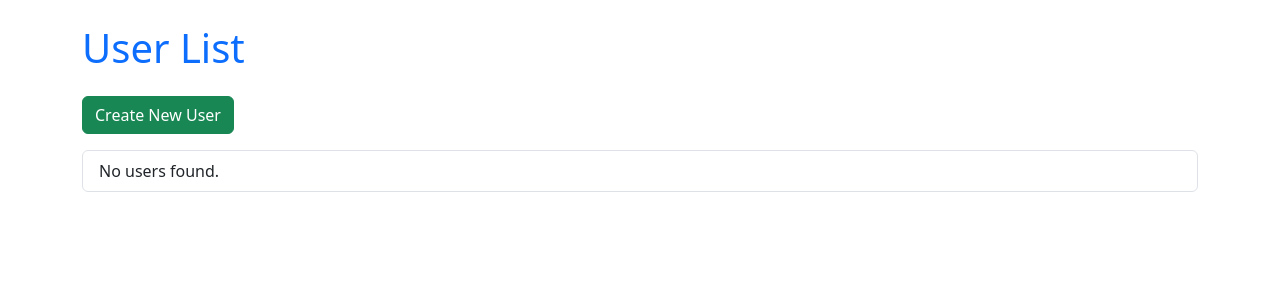
After one commit to WellspringV/tg_webhook, a Flask app: page /users/ in a window 1280 px wide. The commit adds this page. Shown: the top 300 px of the page. Run offline with Flask 3, Linux system fonts and the light colour scheme; parts of the project's set-up code (start-up, migrations or seed data) failed here and were passed over.

Commit message:
Add Users

```diff
--- a/app/blueprints/timetrack/blueprint.py
+++ b/app/blueprints/timetrack/blueprint.py
@@ -7,4 +7,4 @@ timetrack_bp = Blueprint("timetrack", __name__, template_folder="templates")
 
 @timetrack_bp.route("/")
 def index():
-    return render_template('timetrack/index.html')
+    return render_template('timetrack/index.html', menu = ["one", "two", "three"])
--- /dev/null
+++ b/app/blueprints/users/blueprint.py
@@ -0,0 +1,44 @@
+from flask import Blueprint
+from flask import render_template, request, redirect, url_for
+from app.models import db, User
+
+
+users_bp = Blueprint("users", __name__, template_folder="templates")
+
+
+@users_bp.route("/")
+def user_list():
+    users = db.session.execute(db.select(User).order_by(User.username)).scalars()
+    return render_template("users/list.html", users=users)
+
+
+@users_bp.route("/create", methods=["GET", "POST"])
+def user_create():
+    if request.method == "POST":
+        user = User(
+            username=request.form["username"],
+            email=request.form["email"],
+        )
+        db.session.add(user)
+        db.session.commit()
+        return redirect(url_for("users.user_detail", id=user.id))
+
+    return render_template("users/create.html")
+
+
+@users_bp.route("/<int:id>")
+def user_detail(id):
+    user = db.get_or_404(User, id)
+    return render_template("users/detail.html", user=user)
+
+
+@users_bp.route("/<int:id>/delete", methods=["GET", "POST"])
+def user_delete(id):
+    user = db.get_or_404(User, id)
+
+    if request.method == "POST":
+        db.session.delete(user)
+        db.session.commit()
+        return redirect(url_for("users.user_list"))
+
+    return render_template("users/delete.html", user=user)
--- /dev/null
+++ b/app/blueprints/users/templates/users/list.html
@@ -0,0 +1,22 @@
+<!-- templates/user/list.html -->
+{% extends "base.html" %}
+
+{% block title %}User List{% endblock %}
+{% block header %}User List{% endblock %}
+
+{% block content %}
+<a href="{{ url_for('users.user_create') }}" class="btn btn-success mb-3">Create New User</a>
+
+<ul class="list-group">
+    {% for user in users %}
+        <li class="list-group-item d-flex justify-content-between align-items-center">
+            <div>
+                <a href="{{ url_for('users.user_detail', id=user.id) }}">{{ user.username }}</a>
+                <small class="text-muted">({{ user.email }})</small>
+            </div>
+        </li>
+    {% else %}
+        <li class="list-group-item">No users found.</li>
+    {% endfor %}
+</ul>
+{% endblock %}
--- a/app/settings.py
+++ b/app/settings.py
@@ -4,5 +4,5 @@ env = Env()
 env.read_env()
 
 
-with env.prefixed("BOT"):
-    BOT_TOKEN = env.str("BOT_TOKEN", default="")
+with env.prefixed("APP_"):
+    SQLALCHEMY_DATABASE_URI = env.str("SQLALCHEMY_DATABASE_URI")
--- a/app/templates/base.html
+++ b/app/templates/base.html
@@ -1,40 +1,29 @@
+<!-- templates/base.html -->
 <!DOCTYPE html>
 <html lang="en">
 <head>
     <meta charset="UTF-8">
-    <meta name="viewport" content="width=device-width, initial-scale=1.0">
-    <title>
-        {% block title %}
+    <title>{% block title %}My App{% endblock %}</title>
+    <meta name="viewport" content="width=device-width, initial-scale=1">
 
-        {% endblock %} | Flask app
-    </title>
-    <style>
-        {% block style %}
-
-        {% endblock %}
-    </style>
-
-    <link href="https://cdn.jsdelivr.net/npm/bootstrap@5.2.3/dist/css/bootstrap.min.css" rel="stylesheet" integrity="sha384-rbsA2VBKQhggwzxH7pPCaAqO46MgnOM80zW1RWuH61DGLwZJEdK2Kadq2F9CUG65" crossorigin="anonymous">
+    <!-- Bootstrap 5 CDN -->
+    <link href="https://cdn.jsdelivr.net/npm/bootstrap@5.3.3/dist/css/bootstrap.min.css" rel="stylesheet">
 </head>
 <body>
-    <div class="container">
-        <div class="row">
-            <h1>
-                {% block content_title %}
+    <div class="container mt-4">
+        <h1 class="mb-4 text-primary">{% block header %}{% endblock %}</h1>
 
-                {% endblock %}
-            </h1>
+        {% with messages = get_flashed_messages() %}
+          {% if messages %}
+            <div class="alert alert-info">
+              {% for message in messages %}
+                <div>{{ message }}</div>
+              {% endfor %}
+            </div>
+          {% endif %}
+        {% endwith %}
 
-            {% block content %}
-
-            {% endblock %}
-        </div>
+        {% block content %}{% endblock %}
     </div>
-
-    <script>
-        {% block script %}
-
-        {% endblock %}
-    </script>
 </body>
 </html>
--- a/wsgi.py
+++ b/wsgi.py
@@ -1,4 +1,5 @@
 from app.app import app
 
 if __name__ == "__main__":
-    app.run()
+    # app = create_app()
+    app.run(debug=True)
```
Also changed, not shown: app/app.py (+22 -5 lines), app/blueprints/users/templates/users/create.html (added, +22 -0 lines), app/blueprints/users/templates/users/delete.html (added, +14 -0 lines), app/blueprints/users/templates/users/detail.html (added, +12 -0 lines), app/models.py (+24 -12 lines), app/blueprints/users/__init__.py (added).
